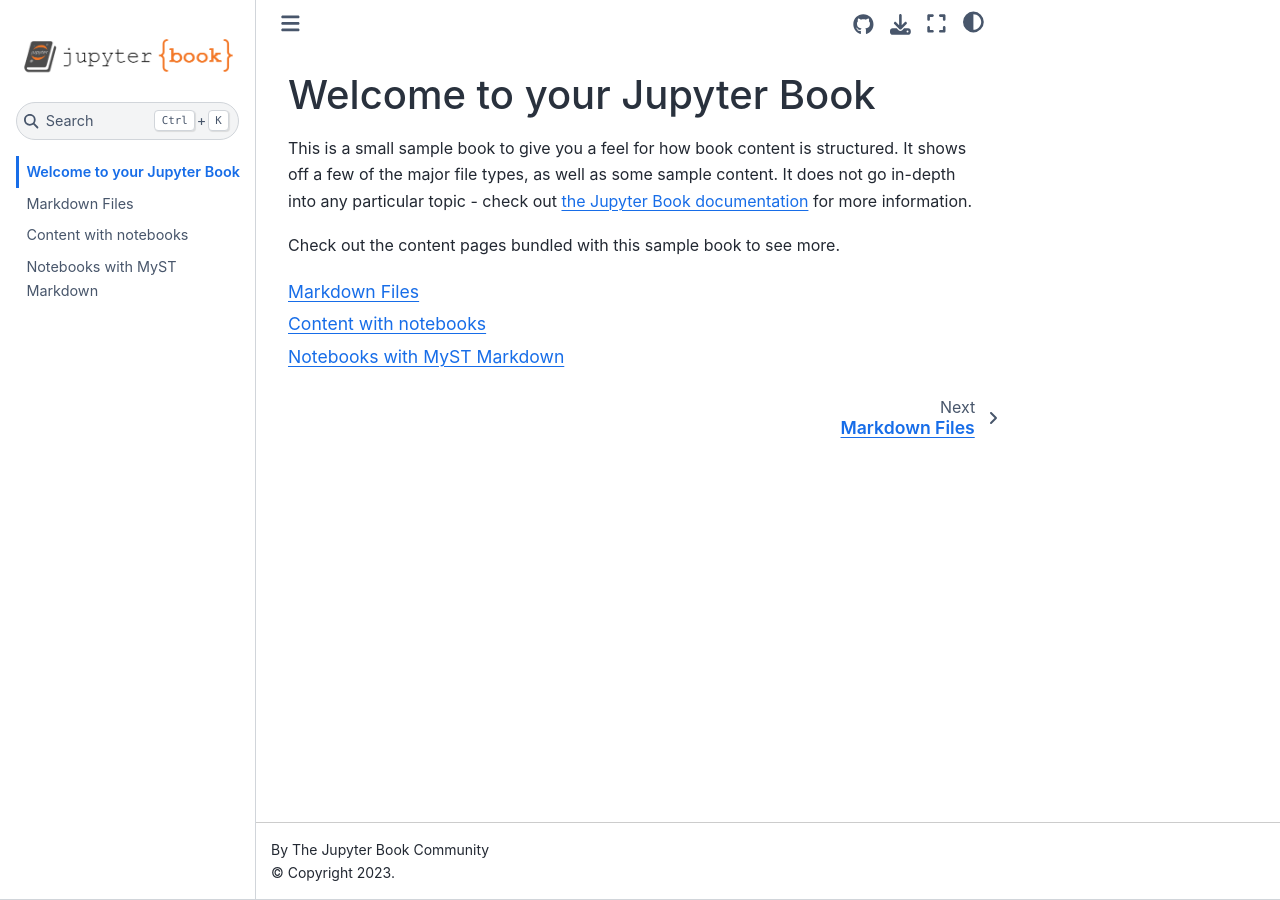
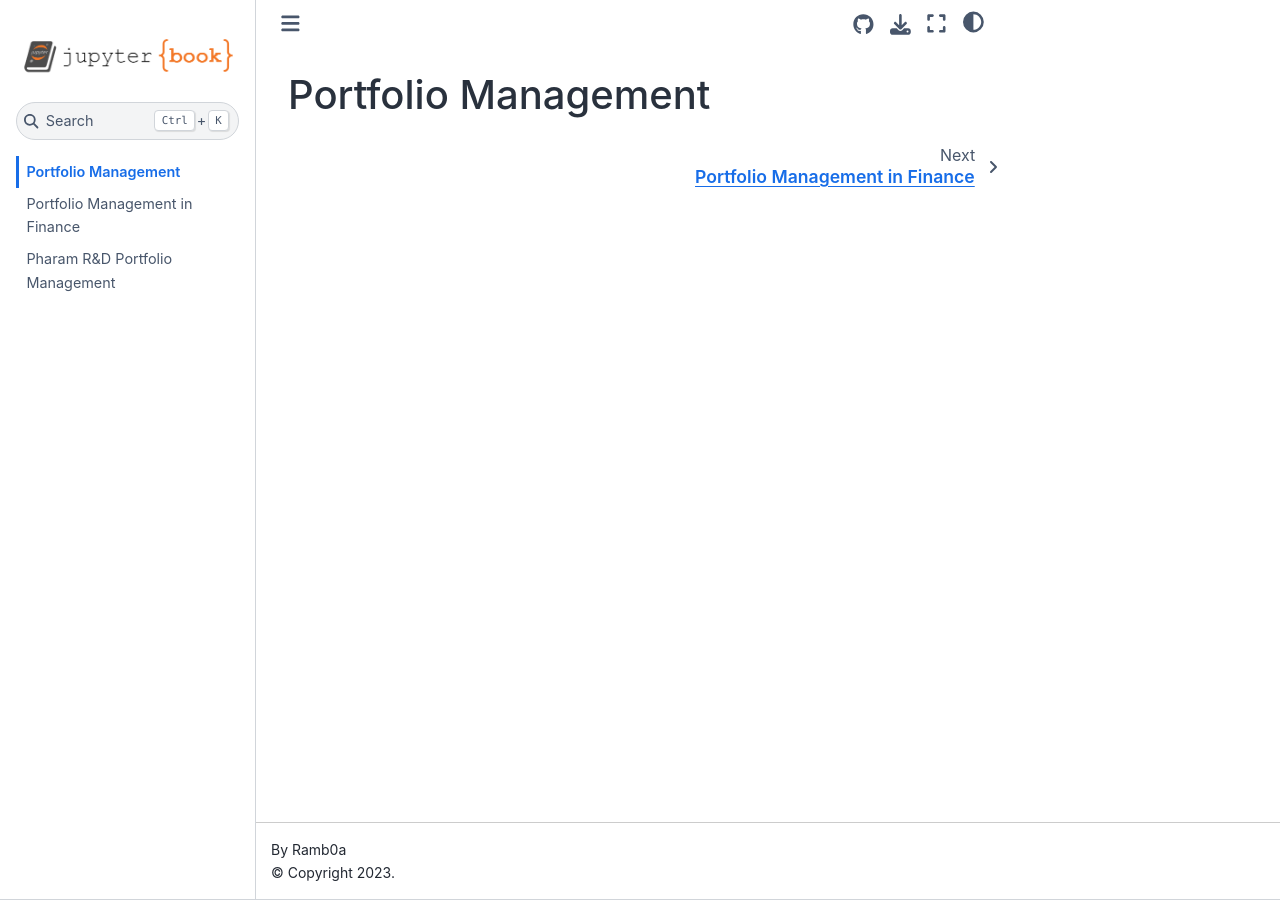
Before and after one commit to Ramb0a/portfolioManagement, a Jupyter Book: the page built from intro.md, in a window 1280 px wide. Built offline with Jupyter Book 1.0.4 settings and Sphinx 7.4.7 and the Sphinx Book theme 1.1.4, drawn with Linux system fonts in a browser that asks for light colours.

Commit message:
added first chapters

````diff
--- a/_config.yml
+++ b/_config.yml
@@ -1,8 +1,8 @@
 # Book settings
 # Learn more at https://jupyterbook.org/customize/config.html
 
-title: My sample book
-author: The Jupyter Book Community
+title: Portfolio Management
+author: Ramb0a
 logo: logo.png
 
 # Force re-execution of notebooks on each build.
--- a/_toc.yml
+++ b/_toc.yml
@@ -4,6 +4,5 @@
 format: jb-book
 root: intro
 chapters:
-- file: markdown
-- file: notebooks
-- file: markdown-notebooks
+- file: wealthManagement
+- file: pharmaPortfolios
--- a/intro.md
+++ b/intro.md
@@ -1,11 +1 @@
-# Welcome to your Jupyter Book
-
-This is a small sample book to give you a feel for how book content is
-structured.
-It shows off a few of the major file types, as well as some sample content.
-It does not go in-depth into any particular topic - check out [the Jupyter Book documentation](https://jupyterbook.org) for more information.
-
-Check out the content pages bundled with this sample book to see more.
-
-```{tableofcontents}
-```
+# Portfolio Management
--- /dev/null
+++ b/pharmaPortfolios.md
@@ -0,0 +1 @@
+# Pharam R&D Portfolio Management
--- /dev/null
+++ b/wealthManagement.md
@@ -0,0 +1 @@
+# Portfolio Management in Finance
````
